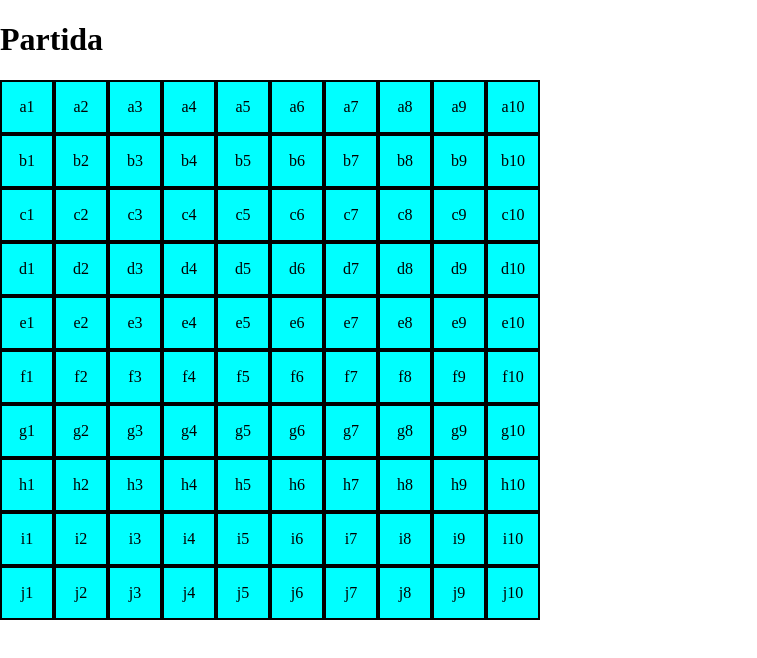
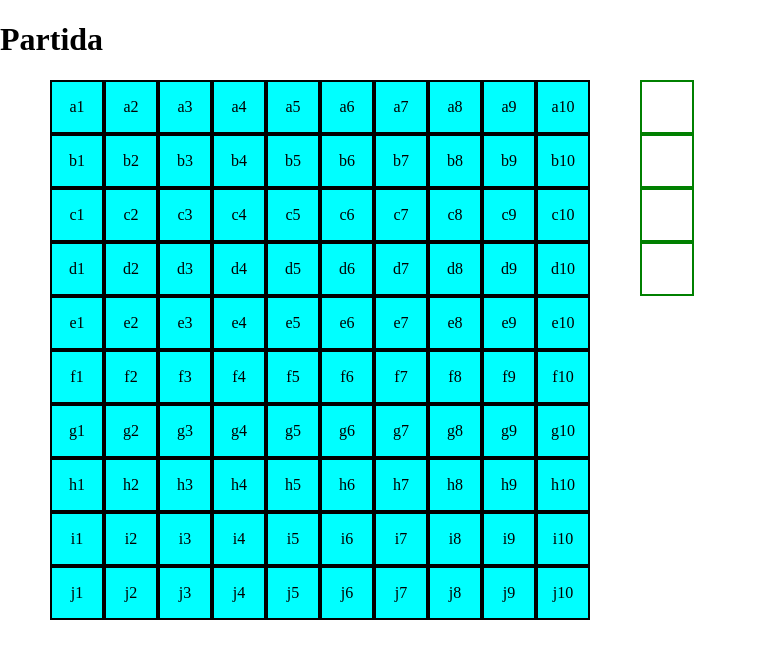
Before and after one commit to dcuecal515/Hundir-la-flota, an Angular app in the folder Frontend/HundirLaFlota/: page /game in a window 1280 px wide. Shown: the top 658 px of the page, without its empty margins (0-757 px from the left). Built offline with nearby package versions, Linux system fonts and the light colour scheme; no server answers.

Commit message:
cambios en el front

```diff
--- a/Frontend/HundirLaFlota/src/app/pages/party/party.component.css
+++ b/Frontend/HundirLaFlota/src/app/pages/party/party.component.css
@@ -1,6 +1,17 @@
+.body-colocar-barcos{
+    display: flex;
+    flex-direction: row;
+    justify-content: space-between;
+}
 .rows{
     display: flex;
     flex-direction: row;
+}
+.tablero{
+    display: flex;
+    flex-direction: column;
+    width: 50%;
+    align-items: center;
 }
 .game-box{
     background-color: aqua;
@@ -10,11 +21,28 @@
     text-align: center;
     cursor: pointer;
 }
-.game-box-view{
-    background-color: blue;
+.game-box-barco4{
     height: 50px;
     width: 50px;
-    border: 2px solid black;
+    border: 2px solid green;
     text-align: center;
     cursor: pointer;
 }
+.barcos{
+    width: 50%;
+    height: 100%;
+    display: flex;
+    flex-direction: column;
+}
+.barco4-column{
+    display: flex;
+    flex-direction: column;
+    width: 54px;
+    height: 220px;
+}
+.barco4-row{
+    display: flex;
+    flex-direction: row;
+    width: 220px;
+    height: 54px;
+}
--- a/Frontend/HundirLaFlota/src/app/pages/party/party.component.html
+++ b/Frontend/HundirLaFlota/src/app/pages/party/party.component.html
@@ -2,11 +2,23 @@
 @if(barcosoponente==null){
 
 }@else{
+<div class="body-colocar-barcos">
+    <div class="tablero">
     @for (letra of letras; track $index) {
         <div class="rows">
         @for (item of items; track $index) {
-            <div id="game-box" class="game-box" (click)="guardarposicion(letra,item)"><p>{{letra}}{{item}}</p></div>
+                <div id="{{letra}}{{item}}" class="game-box"><p>{{letra}}{{item}}</p></div>
         }
         </div>
     }
+    </div>
+    <div class="barcos">
+        <div id="barco4" class="barco4-column" (click)="cambiarposicionbarco4()" draggable="true">
+            <div class="game-box-barco4"><p></p></div>
+            <div class="game-box-barco4"><p></p></div>
+            <div class="game-box-barco4"><p></p></div>
+            <div class="game-box-barco4"><p></p></div>
+        </div>
+    </div>
+</div>
 }
--- a/Frontend/HundirLaFlota/src/app/pages/party/party.component.ts
+++ b/Frontend/HundirLaFlota/src/app/pages/party/party.component.ts
@@ -13,13 +13,23 @@ export class PartyComponent {
   letras=['a','b','c','d','e','f','g','h','i','j']
   barcos=[]
   barcosoponente=[]
-
-  guardarposicion(letra:string,item:number){
-    var miposicion
-    var gamebox=document.getElementById("game-box")
-    gamebox.classList.remove("game-box")
-    gamebox.classList.add("game-box-view")
-    miposicion=letra+item
-    console.log(miposicion)
+  barco4Id=document.getElementById("barco4")
+  dropZone = document.querySelector(".game-box");
+  cambiarposicionbarco4(){
+    var barco4=document.getElementById("barco4");
+    if(barco4.classList.contains("barco4-column")){
+      barco4.classList.remove("barco4-column")
+      barco4.classList.add("barco4-row")
+      console.log("ADIOS")
+    }else{
+      console.log("HOLA")
+      barco4.classList.remove("barco4-row")
+      barco4.classList.add("barco4-column")
+    }
+    /*if(barco4.classList.contains("barco4-row")){
+      barco4.classList.remove("barcos4-row")
+      barco4.classList.add("barco4-column")
+      console.log("HOLA")
+    }*/
   }
 }
```
